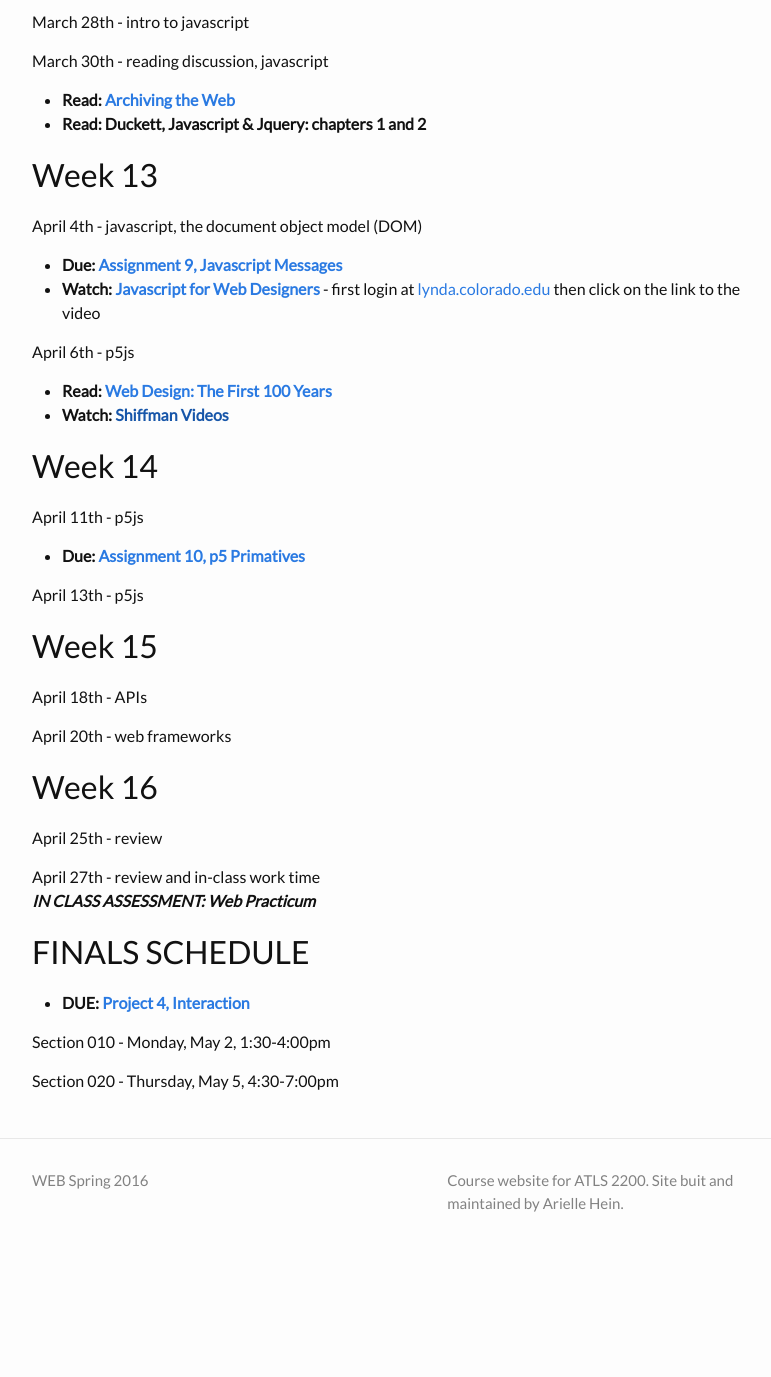
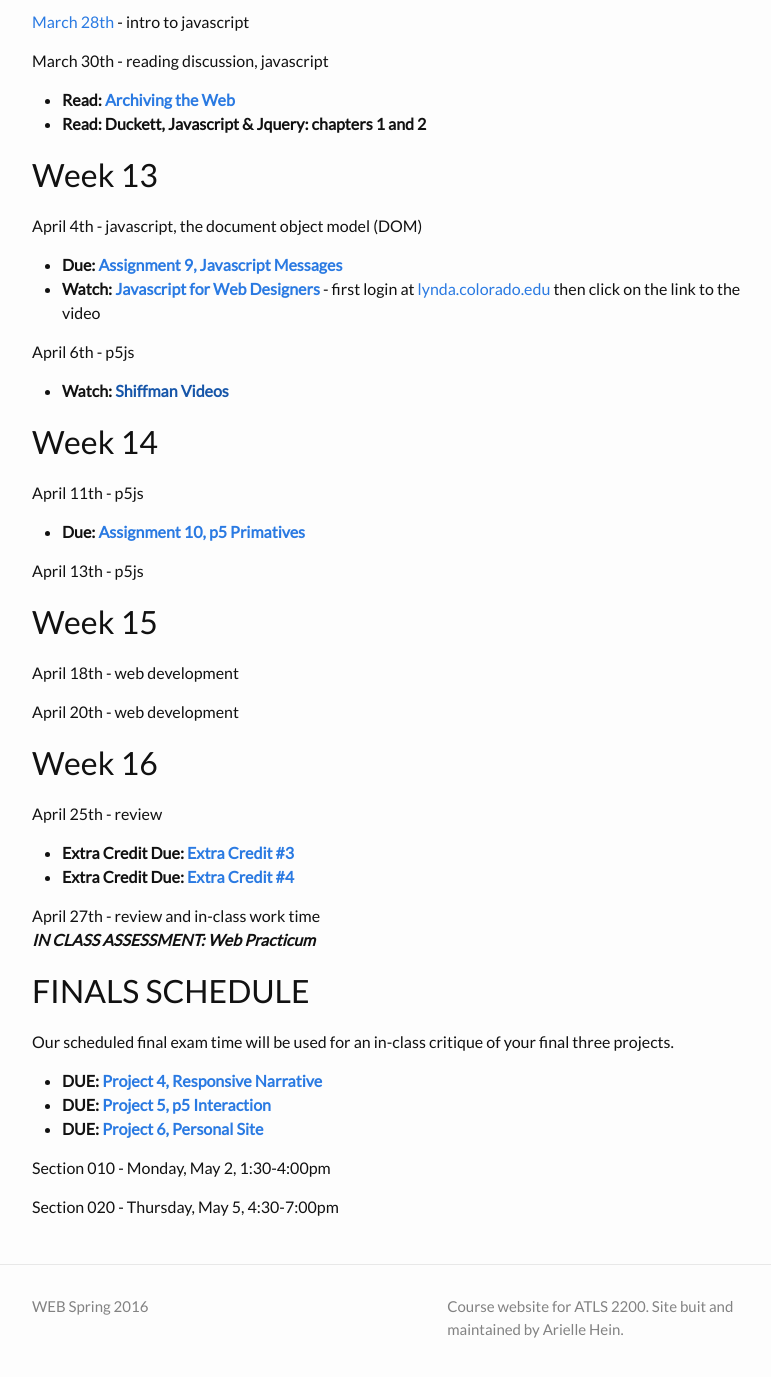
Before and after one commit to coloringchaos/web-spring-16, a Jekyll site: the page built from timeline.md, in a window 1280 px wide and 1400 px high, scrolled down 2491 px. Shown: the top 1377 px of the window, without its empty margins (238-1009 px from the left). Built offline with Jekyll 4.4.1, drawn with Linux system fonts in a browser that asks for light colours; before the commit the page ends 3765 px from its top, so only the background shows below that.

Commit message:
updating timeline

```diff
--- a/timeline.md
+++ b/timeline.md
@@ -72,7 +72,7 @@ February 17th - css layouts, web design & responsive media - follow along with [
 
 ***Extra Credit Opportunity - Natalie Jeremijenko in ENVD 134 at 5:47pm***
 
-March 2nd - css transformations and transitions - [psd web design quiz answers](/web-spring-16/resources/psd-quiz-answers.pdf )
+March 2nd - css transformations and transitions - [psd web design quiz answers](/web-spring-16/resources/psd-quiz-answers.pdf)
 
 # Week 9
 March 7th - review
@@ -97,7 +97,7 @@ March 16th - midterm critique
 *March 23rd - NO CLASS*
 
 # Week 12
-March 28th - intro to javascript
+[March 28th](/web-spring-16/js-intro) - intro to javascript
 
 March 30th - reading discussion, javascript
 
@@ -112,10 +112,7 @@ April 4th - javascript, the document object model (DOM)
 
 April 6th - p5js
 
-+ **Read: [Web Design: The First 100 Years](http://idlewords.com/talks/web_design_first_100_years.htm)**
 + **Watch: [Shiffman Videos]()**
-
-<!-- + **DUE: Project 4** -->
 
 # Week 14
 April 11th - p5js
@@ -124,25 +121,26 @@ April 11th - p5js
 
 April 13th - p5js
 
-<!-- + **DUE: Project 5** -->
+# Week 15
+April 18th - web development
 
-# Week 15
-April 18th - APIs
-
-April 20th - web frameworks
+April 20th - web development
 
 # Week 16
 April 25th - review
 
-<!-- + **DUE: Project 6** -->
++ **Extra Credit Due: [Extra Credit #3](/web-spring-16/extracredit-3)**
++ **Extra Credit Due: [Extra Credit #4](/web-spring-16/extracredit-4)**
 
 April 27th - review and in-class work time<br>
 ***IN CLASS ASSESSMENT: Web Practicum***
 
 # FINALS SCHEDULE
 
-+ **DUE: [Project 4, Interaction](/web-spring-16/project-4)**
-
+Our scheduled final exam time will be used for an in-class critique of your final three projects.
++ **DUE: [Project 4, Responsive Narrative](/web-spring-16/project-4)**
++ **DUE: [Project 5, p5 Interaction ](/web-spring-16/project-5)**
++ **DUE: [Project 6, Personal Site](/web-spring-16/project-6)**
 
 Section 010 - Monday, May 2, 1:30-4:00pm
 
```
